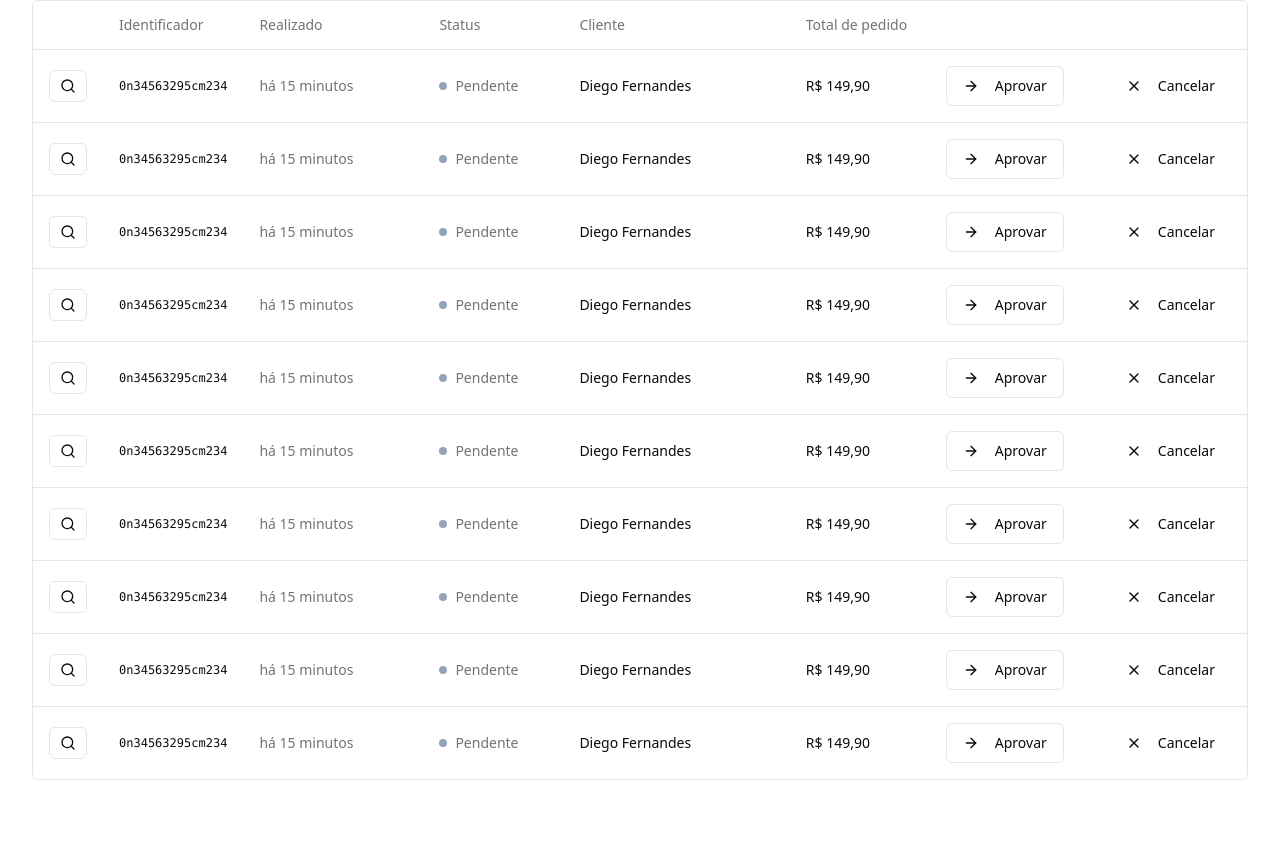
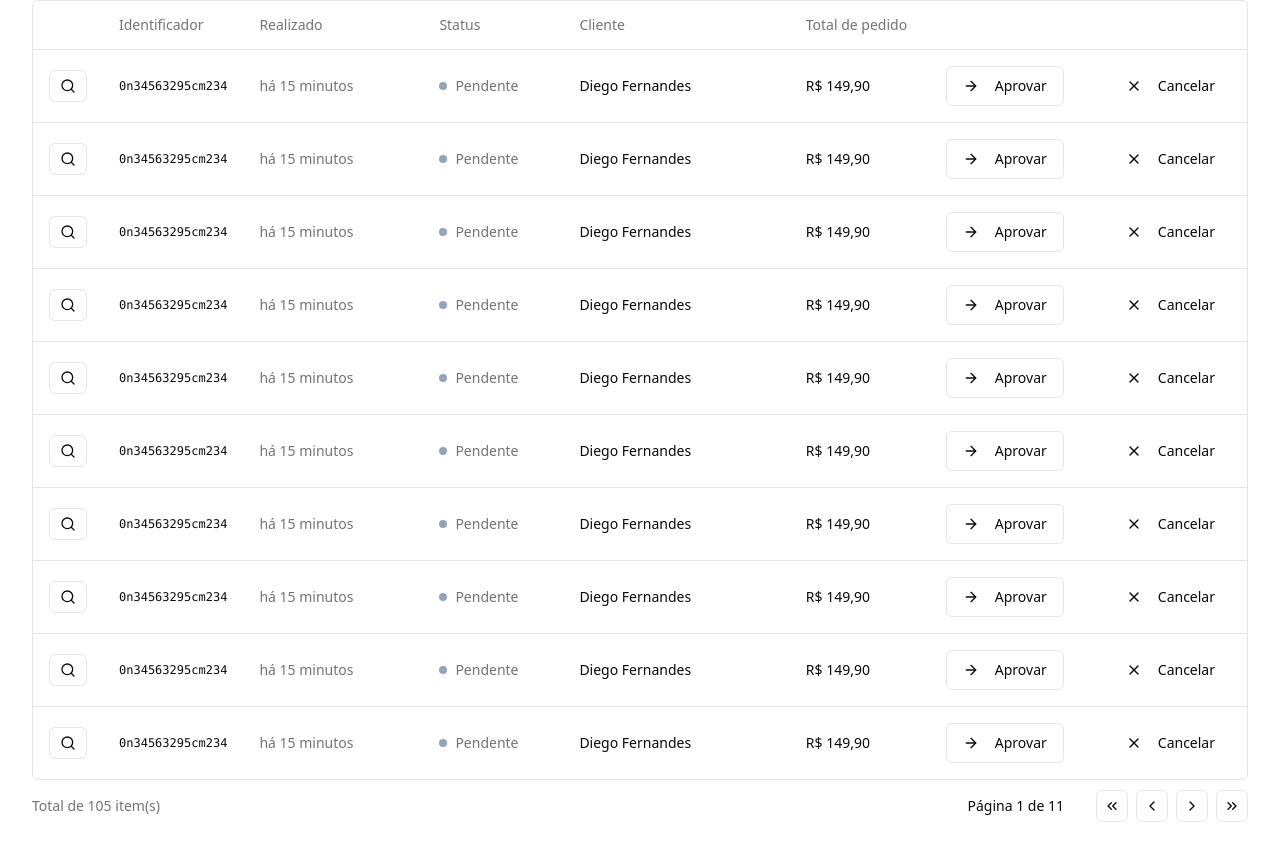
Before and after one commit to juninho15830/04-pizza-shop, a React (Vite) app: page /orders in a window 1280 px wide. Shown: the part 183-1037 px from the top of the page. Before the commit the page ends 995 px from the top, so only its background shows below. Built offline with nearby package versions, Linux system fonts and the light colour scheme.

Commit message:
create pagination

```diff
--- /dev/null
+++ b/src/components/pagination.tsx
@@ -0,0 +1,44 @@
+import { ChevronLeft, ChevronRight, ChevronsLeft, ChevronsRight } from "lucide-react"
+import { Button } from "./ui/button"
+
+export interface PaginationProps {
+  pageIndex: number
+  totalCount: number
+  perPage: number
+}
+
+export function Pagination({ pageIndex, perPage, totalCount }: PaginationProps) {
+  const pages = Math.ceil(totalCount / perPage) || 1
+
+  return (
+    <div className="flex items-center justify-between">
+      <span className="text-sm text-muted-foreground">
+        Total de {totalCount} item(s)
+      </span>
+
+      <div className="flex items-center gap-6 lg:gap-8">
+        <div className="text-sm font-medium">
+          Página {pageIndex + 1} de {pages}
+        </div>
+        <div className="flex items-center gap-2">
+          <Button variant="outline" className="h-8 w-8 p-0">
+            <ChevronsLeft className="h-4 w-4"/>
+            <span className="sr-only">Primeira página</span>
+          </Button>
+          <Button variant="outline" className="h-8 w-8 p-0">
+            <ChevronLeft className="h-4 w-4"/>
+            <span className="sr-only"> Página anterior</span>
+          </Button>
+          <Button variant="outline" className="h-8 w-8 p-0">
+            <ChevronRight className="h-4 w-4"/>
+            <span className="sr-only">Próxima página</span>
+          </Button>
+          <Button variant="outline" className="h-8 w-8 p-0">
+            <ChevronsRight className="h-4 w-4"/>
+            <span className="sr-only">Última página</span>
+          </Button>
+        </div>
+      </div>
+    </div>
+  )
+}
--- a/src/pages/app/orders/orders.tsx
+++ b/src/pages/app/orders/orders.tsx
@@ -2,6 +2,7 @@
 import { Helmet } from "react-helmet-async";
 import { OrderTableRow } from "./order-table-row";
 import { OrderTableFilters } from "./order-table-filters";
+import { Pagination } from "@/components/pagination";
 
 export function Orders() {
   return (
@@ -35,6 +36,8 @@
               </TableBody>
             </Table>
           </div>
+
+          <Pagination pageIndex={0} totalCount={105} perPage={10}/>
         </div>
       </div>
     </>
```
